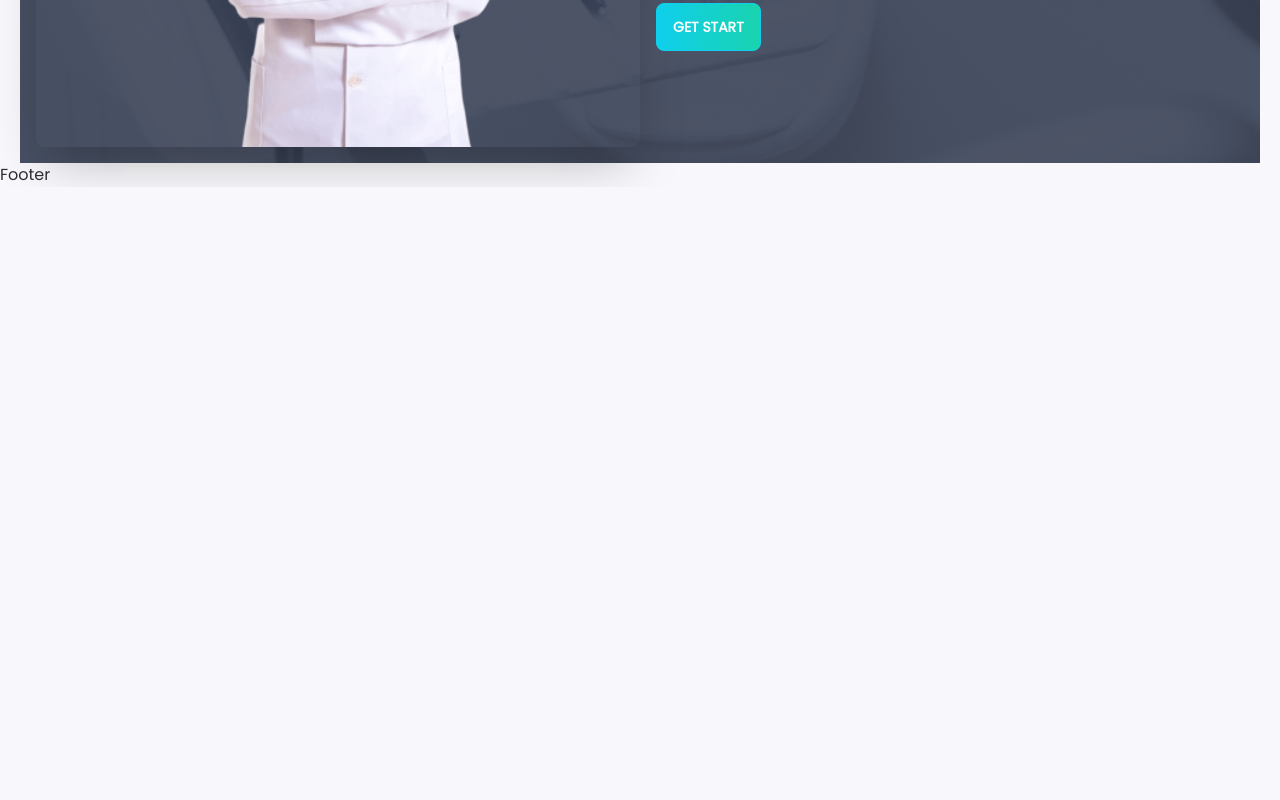
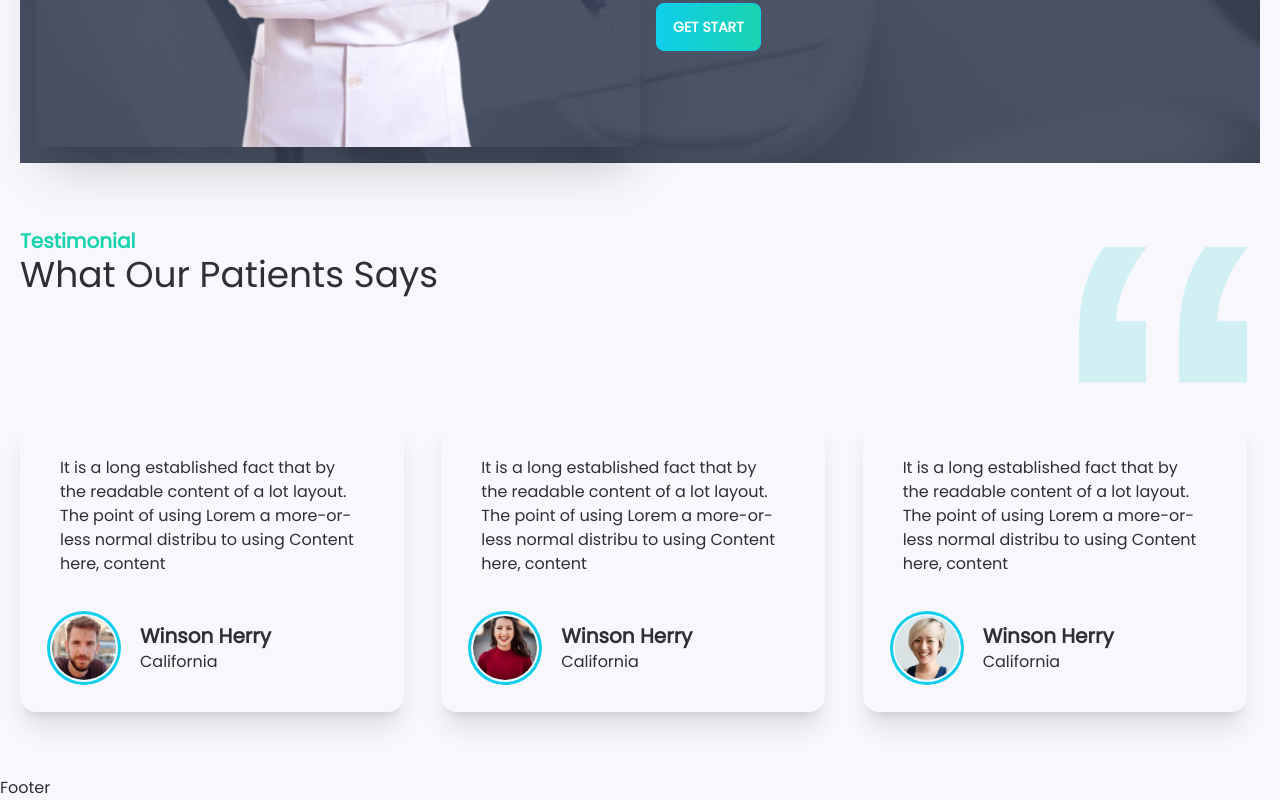
Before and after one commit to arefinnuman/doctors-portal, a React (Create React App) app: page / in a window 1280 px wide. Shown: the part 1625-2425 px from the top of the page. Before the commit the page ends 1812 px from the top, so only its background shows below. Built offline with nearby package versions, Linux system fonts and the light colour scheme.

Commit message:
Testomonial Added

```diff
--- a/src/Pages/Home/Home.jsx
+++ b/src/Pages/Home/Home.jsx
@@ -3,6 +3,7 @@ import MakeAppointment from "../MakeAppointment/MakeAppointment";
 import Banner from "./Banner";
 import InfoCards from "./InfoCards/InfoCards";
 import Services from "./Services/Services";
+import Testimonial from "./Testimonial";
 
 const Home = () => {
   return (
@@ -10,7 +11,8 @@ const Home = () => {
       <Banner />
       <InfoCards />
       <Services />
-      <MakeAppointment  />
+      <MakeAppointment />
+      <Testimonial />
     </div>
   );
 };
--- /dev/null
+++ b/src/Pages/Home/Testimonial.jsx
@@ -0,0 +1,55 @@
+import React from "react";
+import img1 from "../../Assets//images/people1.png";
+import img2 from "../../Assets//images/people2.png";
+import img3 from "../../Assets//images/people3.png";
+import quotesbg from "../../Assets/icons/quote.svg";
+import TestmonialCard from "./TestmonialCard";
+
+const Testimonial = () => {
+  const reviews = [
+    {
+      _id: 1,
+      name: "Winson Herry",
+      location: "California",
+      img: img1,
+      review:
+        "It is a long established fact that by the readable content of a lot layout. The point of using Lorem a more-or-less normal distribu to using Content here, content",
+    },
+    {
+      _id: 3,
+      name: "Winson Herry",
+      location: "California",
+      img: img2,
+      review:
+        "It is a long established fact that by the readable content of a lot layout. The point of using Lorem a more-or-less normal distribu to using Content here, content",
+    },
+    {
+      _id: 2,
+      name: "Winson Herry",
+      location: "California",
+      img: img3,
+      review:
+        "It is a long established fact that by the readable content of a lot layout. The point of using Lorem a more-or-less normal distribu to using Content here, content",
+    },
+  ];
+  return (
+    <section className="my-16">
+      <div className="flex justify-between">
+        <div>
+          <h4 className="text-xl font-bold text-secondary">Testimonial </h4>
+          <h2 className="text-4xl">What Our Patients Says</h2>
+        </div>
+        <figure>
+          <img className="w-24 lg:w-48 " src={quotesbg} alt="quote" />
+        </figure>
+      </div>
+      <div className="grid mt-8 grid-cols-1 md:grid-cols-2 lg:grid-cols-3 gap-6">
+        {reviews.map((review) => (
+          <TestmonialCard review={review} key={review._id} />
+        ))}
+      </div>
+    </section>
+  );
+};
+
+export default Testimonial;
--- /dev/null
+++ b/src/Pages/Home/TestmonialCard.jsx
@@ -0,0 +1,28 @@
+import React from "react";
+
+const TestmonialCard = ({ review }) => {
+  const { name, img, review: userReview, location } = review;
+  return (
+    <section>
+      <div className="card w-96 bg-base-100 shadow-xl">
+        <div className="card-body">
+          <p className="p-2">{userReview}</p>
+          <div className="flex  items-center mt-6">
+            <div className="avatar mr-6">
+              <div className="w-16 rounded-full ring ring-primary ring-offset-base-100 ring-offset-2">
+                <img src={img} alt="" />
+              </div>
+            </div>
+
+            <div>
+              <h2 className="card-title">{name}</h2>
+              <p>{location}</p>
+            </div>
+          </div>
+        </div>
+      </div>
+    </section>
+  );
+};
+
+export default TestmonialCard;
```
Also changed, not shown: src/Assets/24hrHomecare.png.
